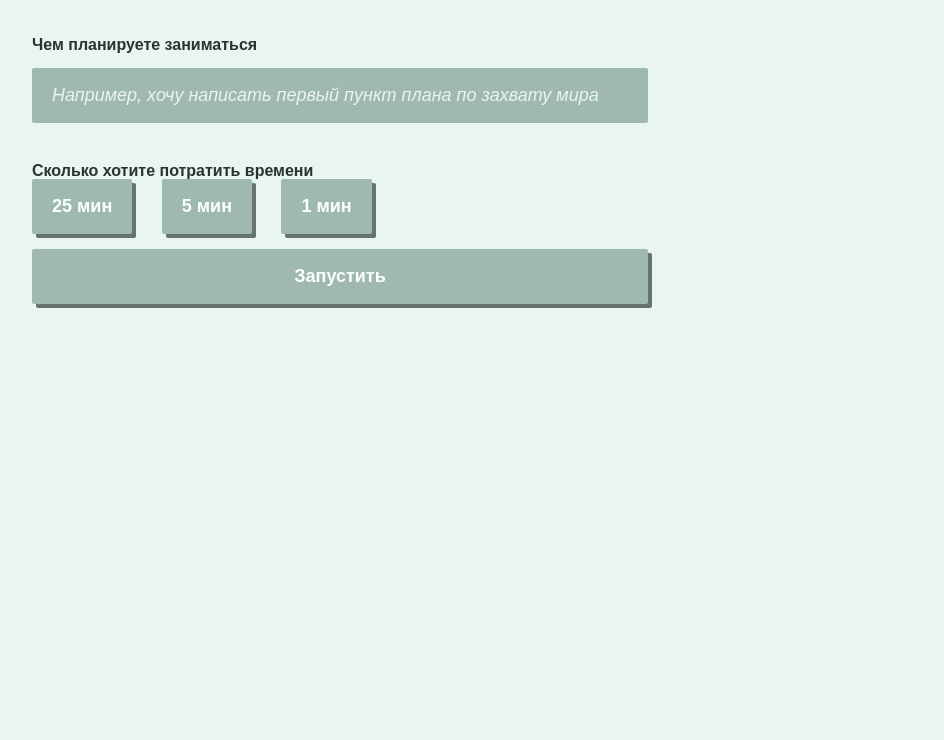
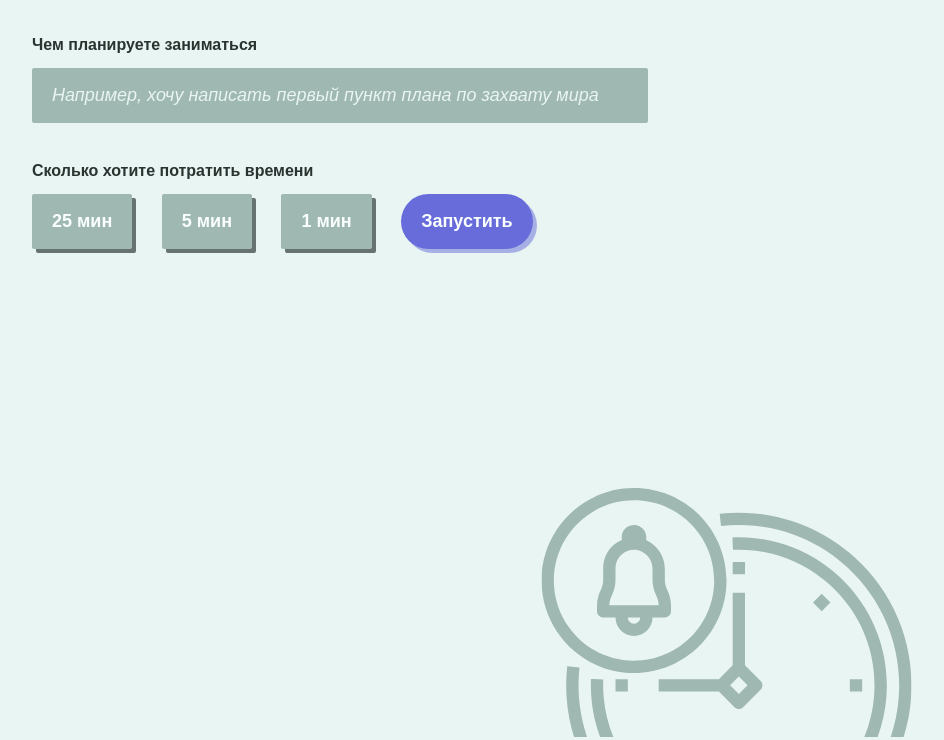
Before and after one commit to evgeny-matveev/hse-pomodoro-time-tracker, a plain HTML site: page 02/index.html in a window 1280 px wide. Shown: the part 65-805 px from the top of the page, without its empty margins (168-1112 px from the left). Drawn offline with Linux system fonts and the light colour scheme.

Commit message:
Добавили картинку на фон секции

```diff
--- a/02/index.html
+++ b/02/index.html
@@ -43,7 +43,9 @@
     </section>
     <section id="progress-section">
     </section>
-    <footer></footer>
+    <footer>
+      <img src="img/timer-section.svg" alt="Картинка секции">
+    </footer>
   </main>
   <script src="scripts.js"></script>
 </body>
--- a/02/styles.css
+++ b/02/styles.css
@@ -9,6 +9,8 @@
 }
 
 body {
+  overflow: hidden;
+
   color: #293330;
   background: #E9F5F2;
 
@@ -16,8 +18,9 @@ body {
 }
 
 nav,
-main {
-  max-width: 960px;
+main,
+footer {
+  width: 960px;
   margin: 0 auto;
   padding: 0 40px;
 }
@@ -97,6 +100,7 @@ form label:not(:first-child) {
 }
 
 .button {
+  width: auto;
   height: 55px;
   margin-right: 25px;
   padding: 0 20px;
@@ -118,3 +122,18 @@ form label:not(:first-child) {
 .button:active {
   box-shadow: 0px 0px 0px #677370;
 }
+
+input[type=submit] {
+  border-radius: 55px;
+  background: #676CDA;
+  box-shadow: 4px 4px 0px rgba(103, 108, 218, 0.5);
+}
+
+footer {
+  position: absolute;
+  right: 0;
+  bottom: -5px;
+  left: 0;
+
+  text-align: right;
+}
```
